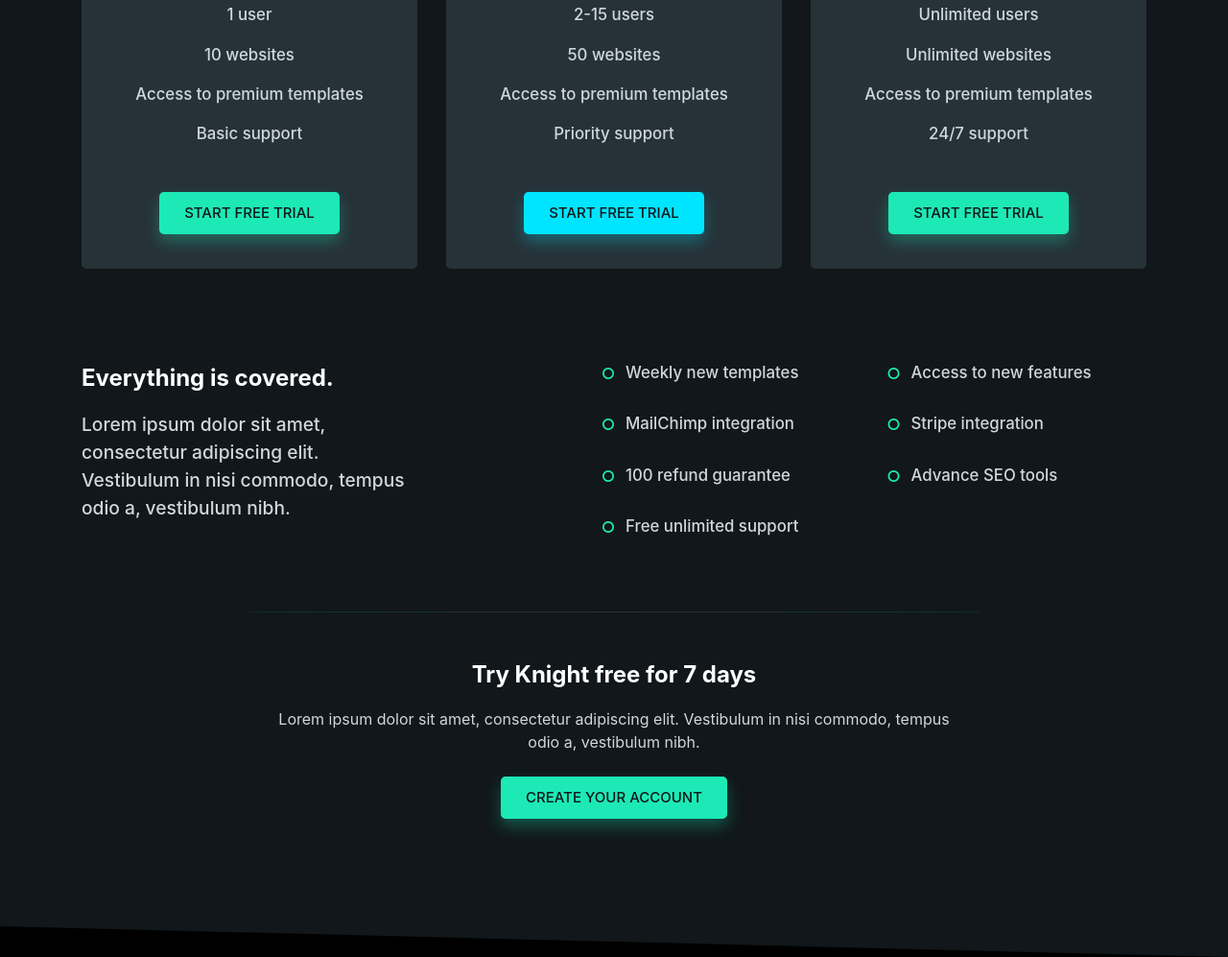
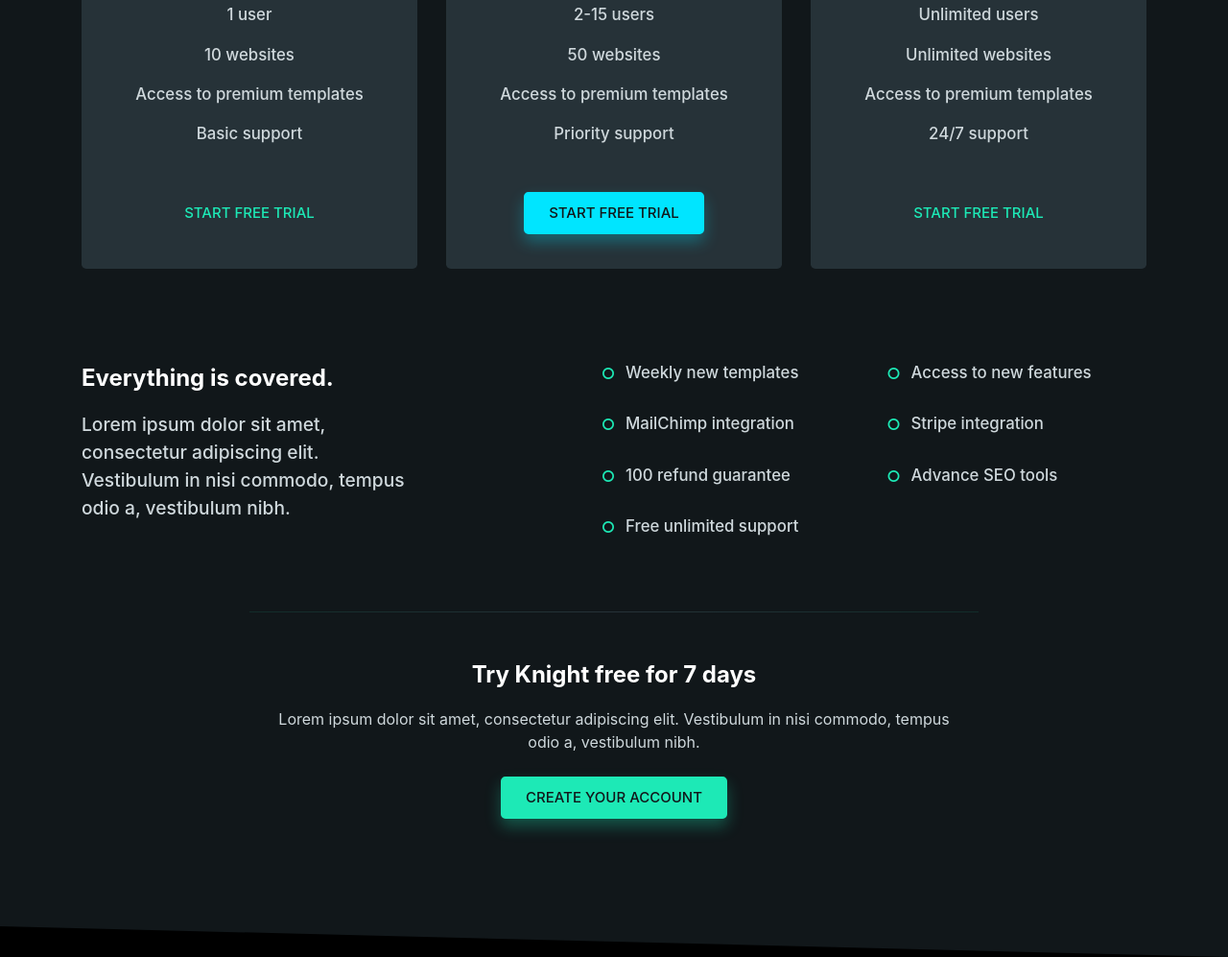
Before and after one commit to noemolino/test-200323, a plain HTML site: page index.html in a window 1280 px wide. Shown: the part 2978-3975 px from the top of the page at 96% size. Drawn offline with nearby package versions, Linux system fonts and the light colour scheme; a web font is replaced by a local one.

Commit message:
modifiche class bottoni

```diff
--- a/index.html
+++ b/index.html
@@ -188,7 +188,7 @@
                                 <li>Access to premium templates</li>
                                 <li>Basic support</li>
                             </ul>
-                            <a href="#" class="btn btn-primary">
+                            <a href="#" class="btn btn-primary1">
                                 Start free trial
                             </a>
                         </div>
@@ -220,7 +220,7 @@
                                 <li>Access to premium templates</li>
                                 <li>24/7 support</li>
                             </ul>
-                            <a href="#" class="btn btn-primary">
+                            <a href="#" class="btn btn-primary2">
                                 Start free trial
                             </a>
                         </div>
```
